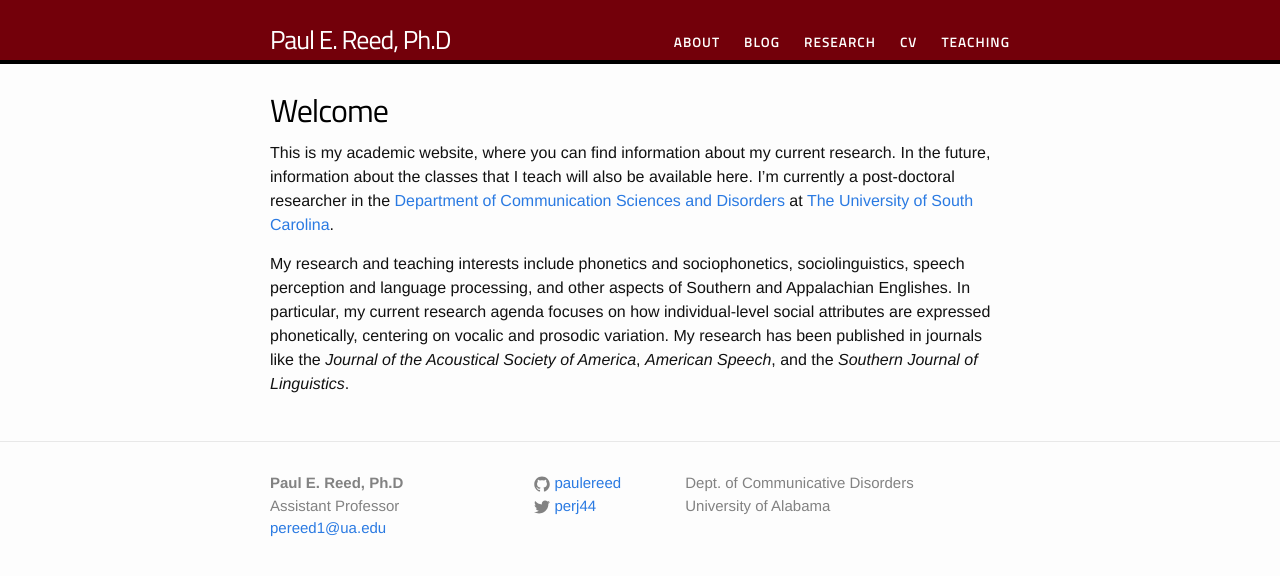
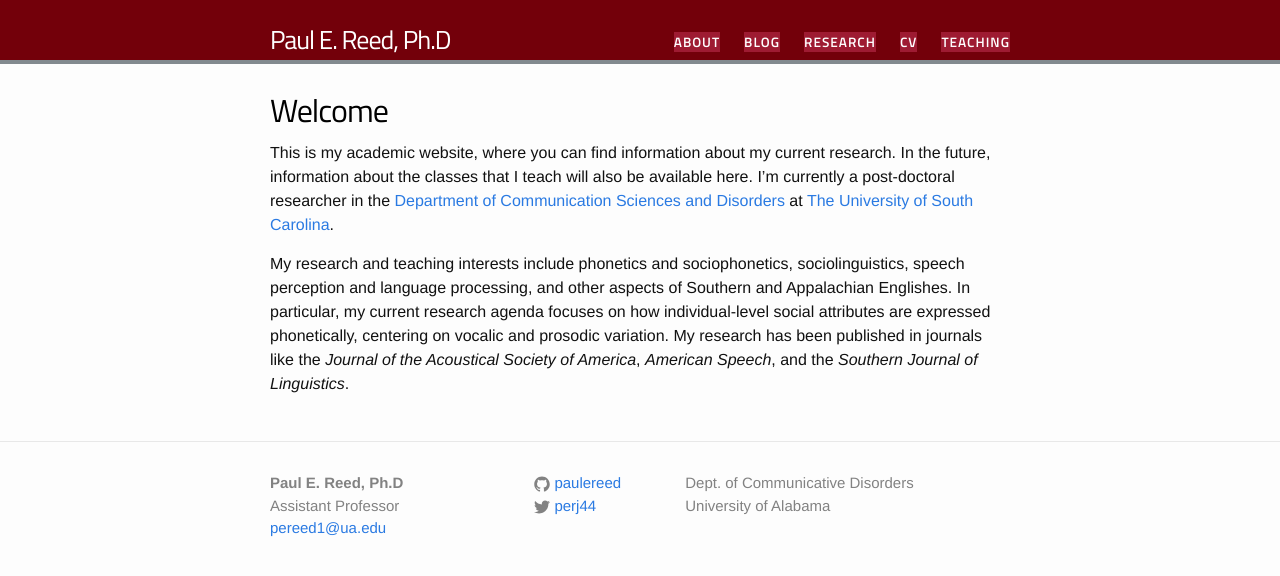
Before and after one commit to paulereed/paulereed.github.io, a Jekyll site: the page built from index.html, in a window 1280 px wide. Shown: the top 576 px of the page. Built offline with Jekyll 4.4.1, drawn with Linux system fonts in a browser that asks for light colours; some web fonts are replaced.

Commit message:
Update Colors

```diff
--- a/css/main.scss
+++ b/css/main.scss
@@ -22,8 +22,8 @@
 $grey-color-light: lighten($grey-color, 40%);
 $grey-color-dark:  darken($grey-color, 25%);
 
-$clemson-purple:      #000000;
-$clemson-orange:      #73000A;
+$clemson-purple:      #828a8f;
+$clemson-orange:      #9e1b32;
 
 // Width of the content area
 $content-width:    800px;
```
Also changed, not shown: 1 other file.
